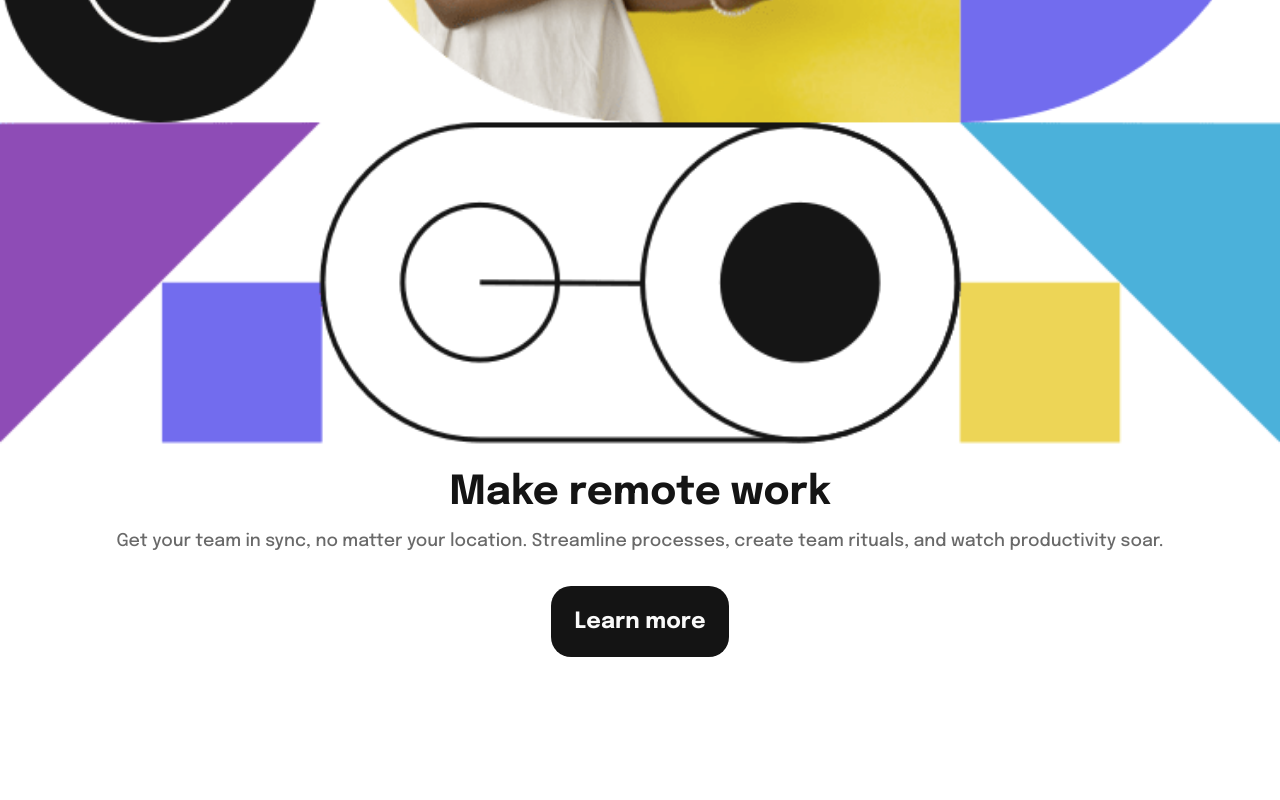
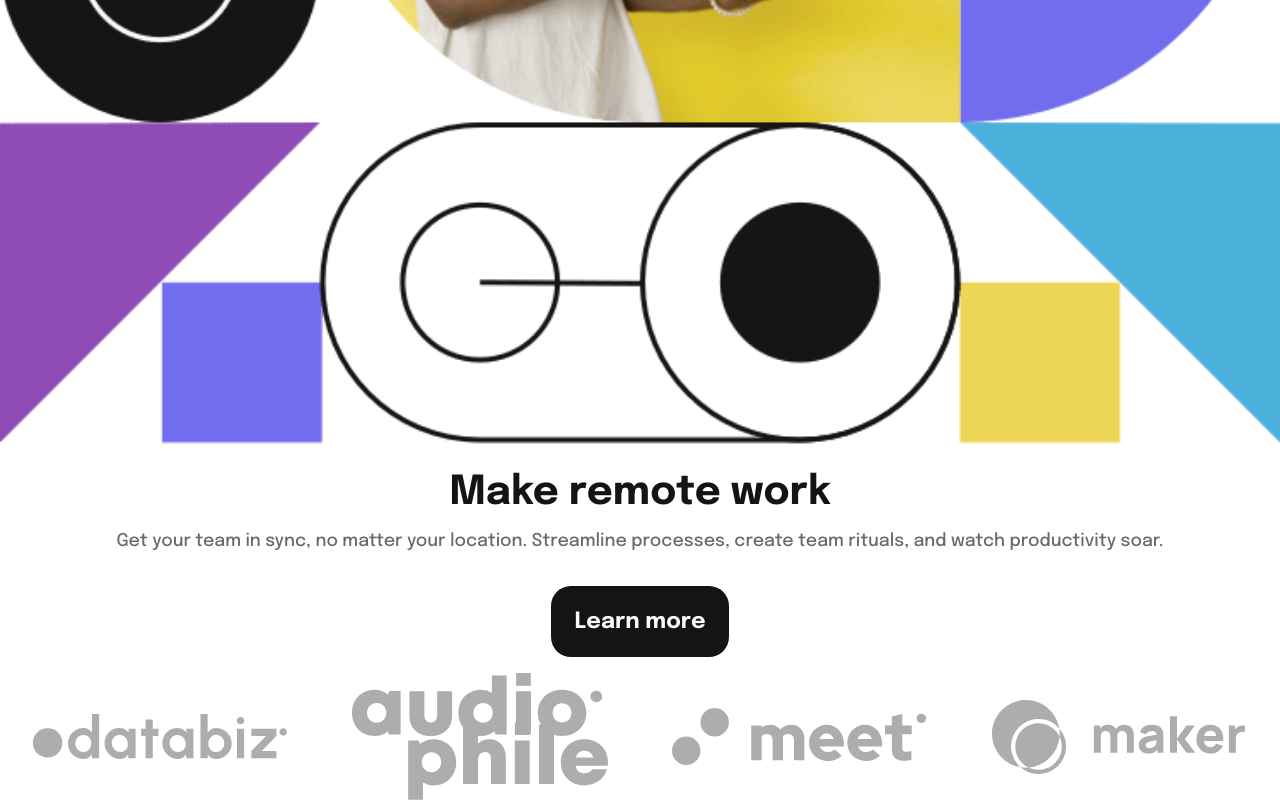
Before and after one commit to ahmedonour/Landing-page, a SvelteKit app: page / in a window 1280 px wide. Shown: the part 598-1398 px from the top of the page. Before the commit the page ends 1263 px from the top, so only its background shows below. Built offline with nearby package versions, Linux system fonts and the light colour scheme.

Commit message:
formating

```diff
--- a/src/Components/NavBar.svelte
+++ b/src/Components/NavBar.svelte
@@ -1,9 +1,10 @@
 <script>
-    import {fly} from 'svelte/transition';
+	import { fly } from 'svelte/transition';
 </script>
+
 <nav>
-    <div class="logo"><img src="../images/logo.svg" alt="The Compony Logo"></div>
-    <button><img src="../images/icon-menu.svg" alt=""></button>
+	<div class="logo"><img src="../images/logo.svg" alt="The Compony Logo" /></div>
+	<button><img src="../images/icon-menu.svg" alt="" /></button>
 	<ul>
 		<li>Features</li>
 		<li>Company</li>
@@ -11,8 +12,9 @@
 		<li>About</li>
 	</ul>
 </nav>
+
 <style>
-    nav{
+	nav {
 		padding: 1rem;
 		width: 100vw;
 		height: 80px;
@@ -21,10 +23,10 @@
 		align-items: center;
 		/* box-shadow: 1px 1px 20px rgba(0, 0, 0, 0.1); */
 	}
-    nav ul{
+	nav ul {
 		display: none;
 	}
-    nav button{
+	nav button {
 		border: none;
 		background-color: transparent;
 	}
--- /dev/null
+++ b/src/Components/clientLogo.svelte
@@ -0,0 +1,20 @@
+<div class="client-logo">
+	<img src="../images/client-databiz.svg" alt="" srcset="" />
+	<img src="../images/client-audiophile.svg" alt="" srcset="" />
+	<img src="../images/client-meet.svg" alt="" srcset="" />
+	<img src="../images/client-maker.svg" alt="" srcset="" />
+</div>
+
+<style>
+	.client-logo {
+		width: 100vw;
+		display: flex;
+		justify-content: space-around;
+		align-items: center;
+		height: 10vh;
+		margin-top: 2rem;
+	}
+	img {
+		width: 20%;
+	}
+</style>
--- a/src/Components/heroImage.svelte
+++ b/src/Components/heroImage.svelte
@@ -1,16 +1,16 @@
 <div class="hero_Image">
 	<!-- svelte-ignore a11y-img-redundant-alt -->
-<img src="../images/image-hero-mobile.png" alt="image-hero-mobile" class="mobile">
+	<img src="../images/image-hero-mobile.png" alt="image-hero-mobile" class="mobile" />
 	<!-- svelte-ignore a11y-img-redundant-alt -->
-<img src="../images/image-hero-desktop.png" alt="image-hero-desktop" class="desktop">
+	<img src="../images/image-hero-desktop.png" alt="image-hero-desktop" class="desktop" />
 </div>
+
 <style>
-    .mobile{
+	.mobile {
 		width: 100%;
 	}
-    .desktop{
+	.desktop {
 		display: none;
 		width: 100%;
 	}
-
 </style>
--- a/src/routes/+page.svelte
+++ b/src/routes/+page.svelte
@@ -1,11 +1,19 @@
 <script>
-	import HeroImage from "../Components/heroImage.svelte";
-import NavBar from "../Components/NavBar.svelte";
-import Text from "../Components/Text.svelte";
+	import ClientLogo from '../Components/clientLogo.svelte';
+	import HeroImage from '../Components/heroImage.svelte';
+	import NavBar from '../Components/NavBar.svelte';
+	import Text from '../Components/Text.svelte';
 </script>
+
 <main>
+	<NavBar />
+	<HeroImage />
+	<Text />
+	<ClientLogo />
+</main>
 
-    <NavBar/>
-    <HeroImage/>
-    <Text />
-</main>
+<style>
+	main {
+		height: fit-content;
+	}
+</style>
```
Also changed, not shown: src/Components/Text.svelte (+9 -6 lines). Lines whose indentation alone changed are shown as unchanged.
